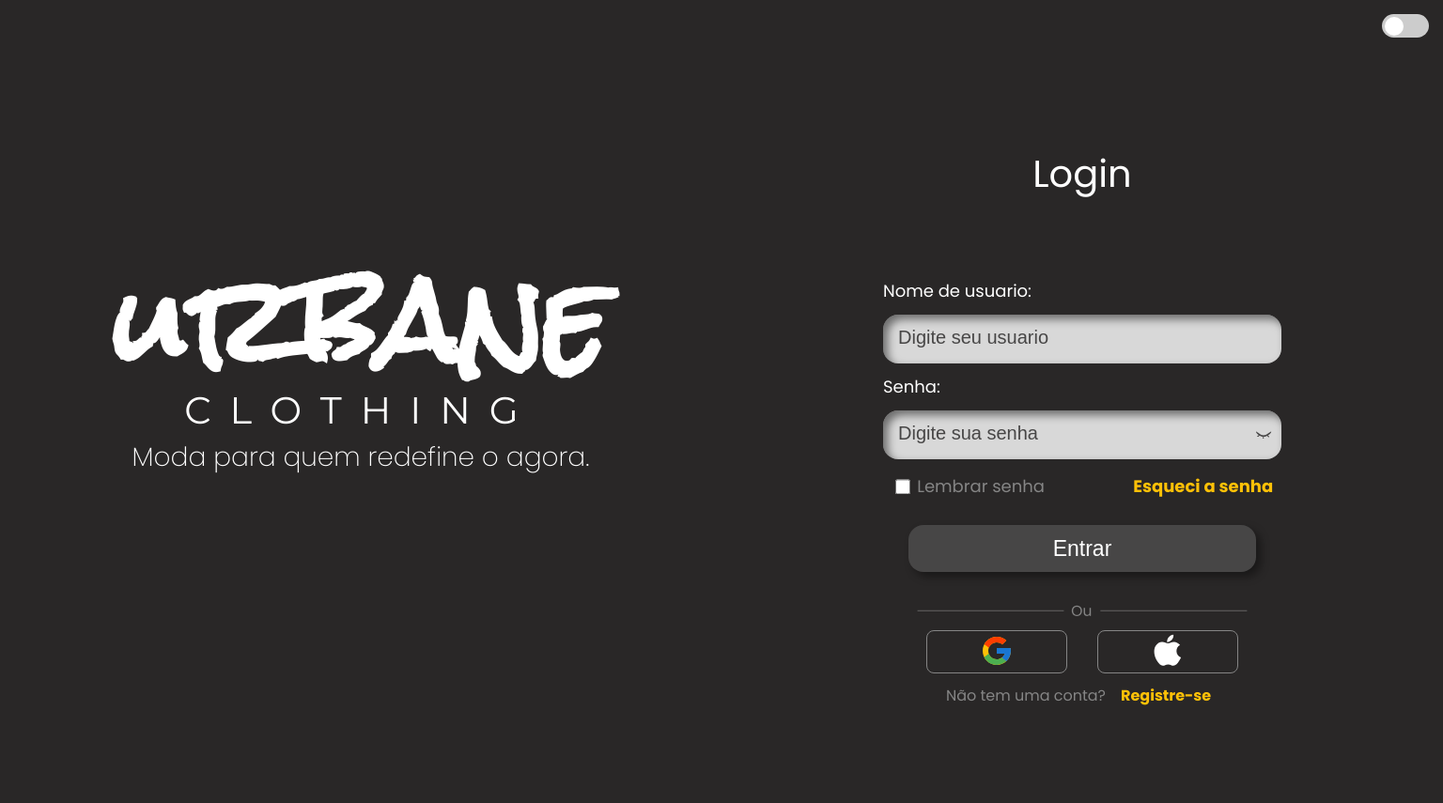
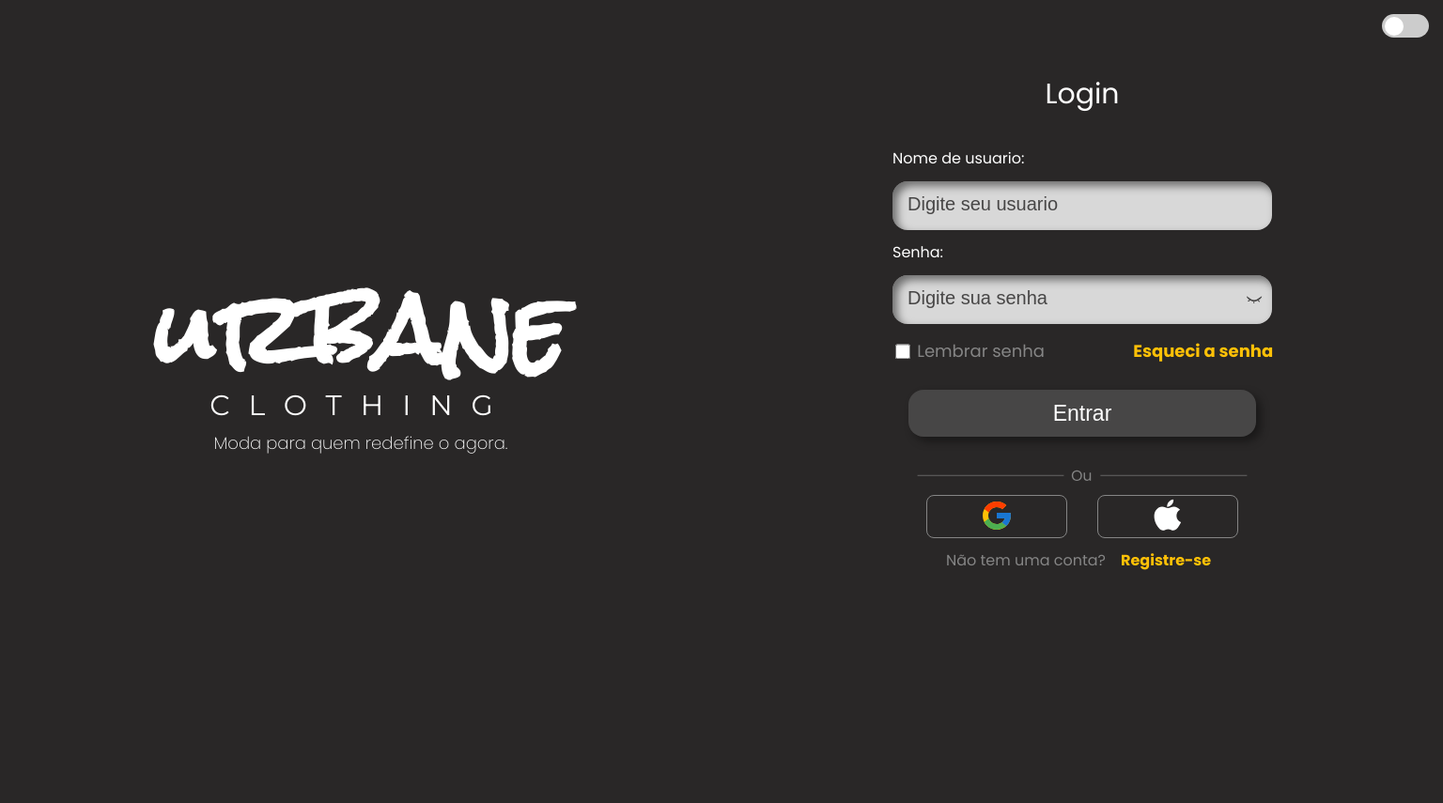
Before and after one commit to Victor-Oliv/Urbane, a PHP site: page / in a window 1536 px wide. Shown: the whole page at 94% size. Run offline with PHP 8.4, Linux system fonts and the light colour scheme; some libraries are stand-ins or nearby versions.

Commit message:
ajustando para notebook

```diff
--- a/Style/index.css
+++ b/Style/index.css
@@ -247,7 +247,7 @@ input:checked + .deslizante:before {
   }
 }
 
-@media screen and (min-width: 1400px) {
+@media screen and (min-width: 1366px) {
   .principal__texto-dois {
     display: block;
   }
@@ -269,17 +269,17 @@ input:checked + .deslizante:before {
 
   .principal__titulo {
     font-family: var(--fonte-terciaria);
-    font-size: 120px;
+    font-size: 100px;
   }
 
   .principal__texto {
     font-family: var(--fonte-secundaria);
-    font-size: 40px;
+    font-size: 30px;
     letter-spacing: 20px;
   }
 
   .principal__texto-dois {
-    font-size: 28px;
+    font-size: 18px;
     font-weight: 200;
   }
 
@@ -288,20 +288,20 @@ input:checked + .deslizante:before {
     flex-direction: column;
     align-items: center;
     gap: 1rem;
-    padding-top: 10rem ;
+    padding-top: 5rem ;
   }
 
   .login__formulario-texto {
-    padding-bottom: 2em;
-    font-size: 40px;
+    padding-bottom: 1em;
+    font-size: 30px;
   }
 
   .login__texto {
-    font-size: 18px;
+    font-size: 16px;
   }
 
   .login__input {
-    width: 420px;
+    width: 400px;
     height: 50px;
   }
 
```
